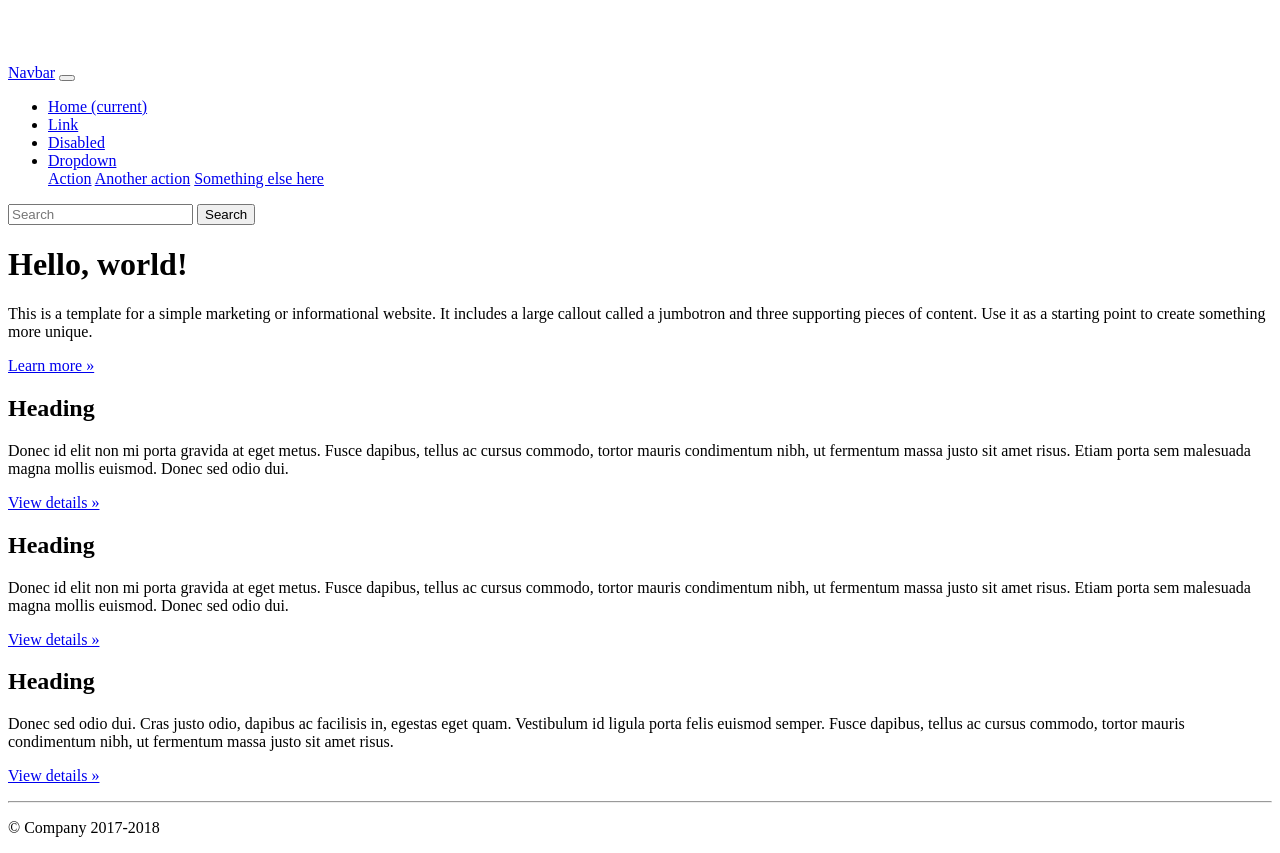
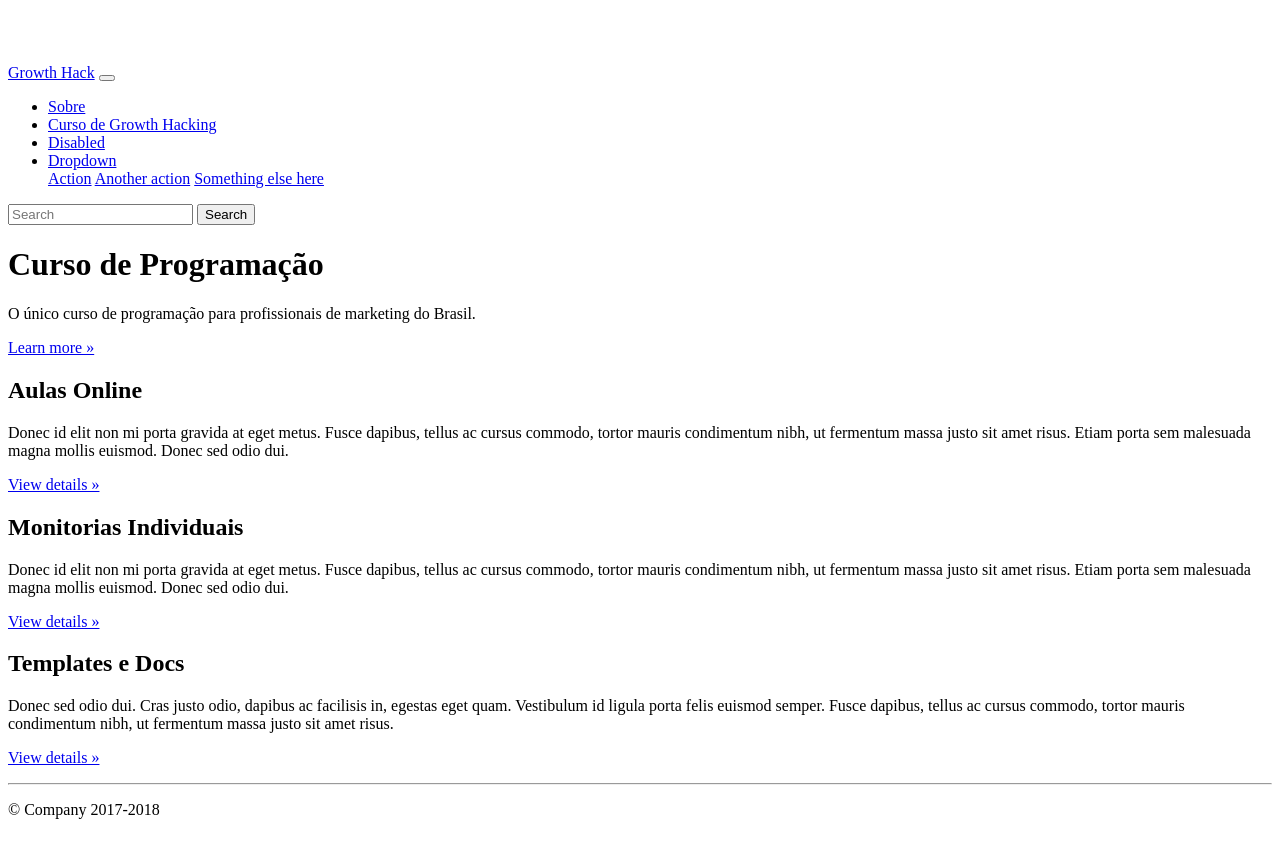
Before and after one commit to cbajon/auladeprogramacao, a plain HTML site: page index.html in a window 1280 px wide. Drawn offline with nearby package versions, Linux system fonts and the light colour scheme; files that its build step writes are made by us from their sources.

Commit message:
Alteração

```diff
--- a/index.html
+++ b/index.html
@@ -7,10 +7,10 @@
     <meta name="author" content="">
     <link rel="icon" href="../../../../favicon.ico">
 
-    <title>Curso de Programamação para Marketers</title>
+    <title>Curso de Programamação para Profissionais de Marketing</title>
 
     <!-- Bootstrap core CSS -->
-    <link href="css/boostrap.min.css" rel="stylesheet">
+    <link href="css/boostrap.css" rel="stylesheet">
 
     <!-- Custom styles for this template -->
     <link href="jumbotron.css" rel="stylesheet">
@@ -19,7 +19,7 @@
   <body>
 
     <nav class="navbar navbar-expand-md navbar-dark fixed-top bg-dark">
-      <a class="navbar-brand" href="#">Navbar</a>
+      <a class="navbar-brand" href="#">Growth Hack</a>
       <button class="navbar-toggler" type="button" data-toggle="collapse" data-target="#navbarsExampleDefault" aria-controls="navbarsExampleDefault" aria-expanded="false" aria-label="Toggle navigation">
         <span class="navbar-toggler-icon"></span>
       </button>
@@ -27,10 +27,10 @@
       <div class="collapse navbar-collapse" id="navbarsExampleDefault">
         <ul class="navbar-nav mr-auto">
           <li class="nav-item active">
-            <a class="nav-link" href="#">Home <span class="sr-only">(current)</span></a>
+            <a class="nav-link" href="https://growthhack.com.br/sobre">Sobre</a>
           </li>
           <li class="nav-item">
-            <a class="nav-link" href="#">Link</a>
+            <a class="nav-link" href="htpps://growthhack.com.br/curso-growth-hacking">Curso de Growth Hacking</a>
           </li>
           <li class="nav-item">
             <a class="nav-link disabled" href="#">Disabled</a>
@@ -56,8 +56,8 @@
       <!-- Main jumbotron for a primary marketing message or call to action -->
       <div class="jumbotron">
         <div class="container">
-          <h1 class="display-3">Hello, world!</h1>
-          <p>This is a template for a simple marketing or informational website. It includes a large callout called a jumbotron and three supporting pieces of content. Use it as a starting point to create something more unique.</p>
+          <h1 class="display-3">Curso de Programação</h1>
+          <p>O único curso de programação para profissionais de marketing do Brasil.</p>
           <p><a class="btn btn-primary btn-lg" href="#" role="button">Learn more &raquo;</a></p>
         </div>
       </div>
@@ -66,17 +66,17 @@
         <!-- Example row of columns -->
         <div class="row">
           <div class="col-md-4">
-            <h2>Heading</h2>
+            <h2>Aulas Online</h2>
             <p>Donec id elit non mi porta gravida at eget metus. Fusce dapibus, tellus ac cursus commodo, tortor mauris condimentum nibh, ut fermentum massa justo sit amet risus. Etiam porta sem malesuada magna mollis euismod. Donec sed odio dui. </p>
             <p><a class="btn btn-secondary" href="#" role="button">View details &raquo;</a></p>
           </div>
           <div class="col-md-4">
-            <h2>Heading</h2>
+            <h2>Monitorias Individuais</h2>
             <p>Donec id elit non mi porta gravida at eget metus. Fusce dapibus, tellus ac cursus commodo, tortor mauris condimentum nibh, ut fermentum massa justo sit amet risus. Etiam porta sem malesuada magna mollis euismod. Donec sed odio dui. </p>
             <p><a class="btn btn-secondary" href="#" role="button">View details &raquo;</a></p>
           </div>
           <div class="col-md-4">
-            <h2>Heading</h2>
+            <h2>Templates e Docs</h2>
             <p>Donec sed odio dui. Cras justo odio, dapibus ac facilisis in, egestas eget quam. Vestibulum id ligula porta felis euismod semper. Fusce dapibus, tellus ac cursus commodo, tortor mauris condimentum nibh, ut fermentum massa justo sit amet risus.</p>
             <p><a class="btn btn-secondary" href="#" role="button">View details &raquo;</a></p>
           </div>
```
